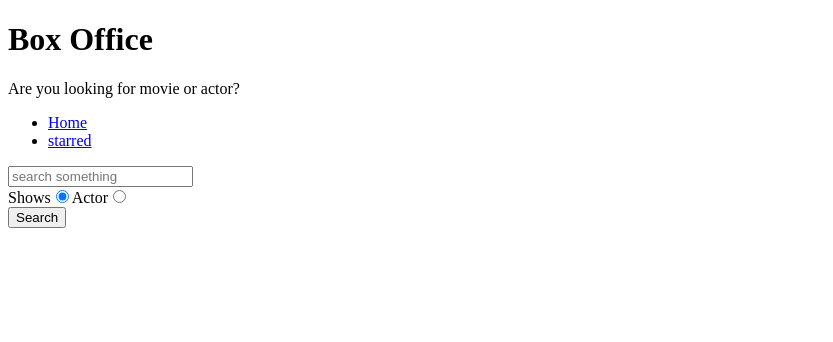
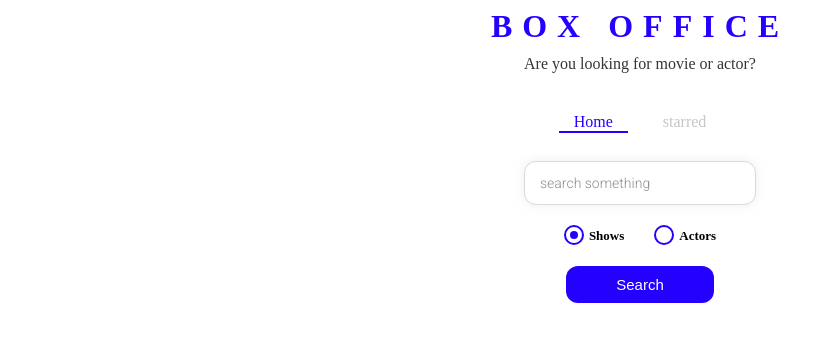
Before and after one commit to lizapatra220/Box-office-app, a React (Create React App) app: page / in a window 1280 px wide. Shown: the top 342 px of the page, without its empty margins (0-833 px from the left). Built offline with nearby package versions, Linux system fonts and the light colour scheme.

Commit message:
styled entire app

```diff
--- a/src/App.js
+++ b/src/App.js
@@ -1,21 +1,27 @@
 import React from "react";
 
-import {Routes,Route} from 'react-router-dom';
-import Home from './Pages/Home';
+import { Routes, Route } from "react-router-dom";
+import Home from "./Pages/Home";
 import Starred from "./Pages/Starred";
 import Show from "./Pages/Show";
-
+import { ThemeProvider } from "styled-components";
+const theme = {
+  mainColors: {
+    blue: "#2400ff",
+    gray: "#c6c6c6",
+    dark: "#353535",
+  },
+};
 
 function App() {
   return (
-
-    <Routes>
-      <Route  path="/" element ={<Home />}/>
-      <Route  path="/starred" element ={<Starred />}/>
-      <Route  path="/show/:id" element ={<Show />}/>
-
-    </Routes>
-
+    <ThemeProvider theme={theme}>
+      <Routes>
+        <Route path="/" element={<Home />} />
+        <Route path="/starred" element={<Starred />} />
+        <Route path="/show/:id" element={<Show />} />
+      </Routes>
+    </ThemeProvider>
   );
 }
 
--- /dev/null
+++ b/src/Components/CustomRadio.js
@@ -0,0 +1,60 @@
+import React from "react";
+import styled from "styled-components";
+
+const RadioWrapper = styled.label`
+  display: block;
+  position: relative;
+  padding-left: 25px;
+  cursor: pointer;
+  font-size: 13px;
+  user-select: none;
+  font-weight: 700;
+  line-height: 1.65;
+  input {
+    position: absolute;
+    opacity: 0;
+    cursor: pointer;
+  }
+  span {
+    position: absolute;
+    top: 0;
+    left: 0;
+    height: 16px;
+    width: 16px;
+    background-color: #fff;
+    border: 2px solid ${({ theme }) => theme.mainColors.blue};
+    border-radius: 50%;
+  }
+  input:checked ~ span {
+    background-color: #fff;
+    border: 2px solid ${({ theme }) => theme.mainColors.blue};
+  }
+  span:after {
+    content: "";
+    position: absolute;
+    display: none;
+  }
+  input:checked ~ span:after {
+    display: block;
+  }
+  span:after {
+    top: 4px;
+    left: 4px;
+    width: 8px;
+    height: 8px;
+    border-radius: 50%;
+    background: ${({ theme }) => theme.mainColors.blue};
+  }
+`;
+
+const CustomRadio = ({ label, ...restProps }) => {
+  return (
+    <RadioWrapper htmlFor={restProps.id}>
+      {label}
+      <input {...restProps} type="radio" />
+      <span />
+    </RadioWrapper>
+  );
+};
+
+export default CustomRadio;
--- /dev/null
+++ b/src/Components/Nav.styled.js
@@ -0,0 +1,41 @@
+import styled from "styled-components";
+import { Link } from "react-router-dom";
+
+export const NavList = styled.ul`
+  display: flex;
+  justify-content: center;
+  list-style: none;
+  margin: 0 0 30px;
+  padding: 0;
+`;
+
+export const LinkStyled = styled(Link)`
+  margin: 0 10px;
+  padding: 3px 15px;
+  position: relative;
+  text-decoration: none;
+  color: ${({ theme }) => theme.mainColors.gray};
+  &.active {
+    color: ${({ theme }) => theme.mainColors.blue};
+    &:after {
+      content: "";
+      position: absolute;
+      display: block;
+      height: 2px;
+      left: 0%;
+      bottom: 0;
+      background-color: ${({ theme }) => theme.mainColors.blue};
+      animation: slide-in 0.3s ease-in forwards;
+      @keyframes slide-in {
+        from {
+          left: 50%;
+          width: 0;
+        }
+        to {
+          left: 0%;
+          width: 100%;
+        }
+      }
+    }
+  }
+`;
--- a/src/Components/Navs.js
+++ b/src/Components/Navs.js
@@ -1,20 +1,29 @@
 import React from "react";
-import { Link } from "react-router-dom";
+import { useLocation } from "react-router-dom";
+import { LinkStyled, NavList } from "./Nav.styled";
+// import { Link } from "react-router-dom";
+
 const LINKS = [
   { to: "/", text: "Home" },
   { to: "/starred", text: "starred" },
 ];
 
 const Navs = () => {
+  const location = useLocation();
   return (
     <div>
-      <ul>
+      <NavList>
         {LINKS.map((item) => (
           <li key={item.to}>
-            <Link to={item.to}>{item.text}</Link>
+            <LinkStyled
+              to={item.to}
+              className={item.to === location.pathname ? "active" : ""}
+            >
+              {item.text}
+            </LinkStyled>
           </li>
         ))}
-      </ul>
+      </NavList>
     </div>
   );
 };
--- a/src/Components/Title.js
+++ b/src/Components/Title.js
@@ -1,14 +1,13 @@
-import React from 'react'
+import React from "react";
+import { TitleWrapper } from "./Title.styled";
 
-const Title = ({title,subtitle}) => {
+const Title = ({ title, subtitle }) => {
   return (
-    <div>
-        <h1>{title}</h1>
-        <p>{subtitle}</p>
+    <TitleWrapper>
+      <h1>{title}</h1>
+      <p>{subtitle}</p>
+    </TitleWrapper>
+  );
+};
 
-
-    </div>
-  )
-}
-
-export default Title
+export default Title;
--- /dev/null
+++ b/src/Components/Title.styled.js
@@ -0,0 +1,16 @@
+import styled from "styled-components";
+
+export const TitleWrapper = styled.div`
+  text-align: center;
+  margin: 0 0 40px;
+  h1 {
+    color: ${({ theme }) => theme.mainColors.blue};
+    letter-spacing: 10px;
+    text-transform: uppercase;
+    margin: 0 0 10px;
+  }
+  p {
+    color: ${({ theme }) => theme.mainColors.dark};
+    margin: 0;
+  }
+`;
--- a/src/Pages/Home.js
+++ b/src/Pages/Home.js
@@ -1,10 +1,16 @@
 import React, { useState } from "react";
-import ActorCard from "../Components/actor/ActorCard";
+// import ActorCard from "../Components/actor/ActorCard";
 import MainPageLayout from "../Components/MainPageLayout";
 import ShowGrid from "../Components/show/ShowGrid";
 import ActorGrid from "../Components/actor/ActorGrid";
 import { getApi } from "../misc/config";
 import { useLastQuery } from "../misc/custom-hooks";
+import {
+  RadioInputsWrapper,
+  SearchButtonWrapper,
+  SearchInput,
+} from "./Home.styled";
+import CustomRadio from "../Components/CustomRadio";
 const Home = () => {
   const [input, setinput] = useLastQuery();
   const [results, setresults] = useState(null);
@@ -45,38 +51,39 @@
 
   return (
     <MainPageLayout>
-      <input
+      <SearchInput
         type="text"
         placeholder="search something"
         onChange={onChangeValue}
         value={input}
         onKeyDown={onKeyDown}
       />
-      <div>
-        <label htmlFor="shows-search">
-          Shows
-          <input
+      <RadioInputsWrapper>
+        <div>
+          <CustomRadio
+            label="Shows"
             id="shows-search"
-            type="radio"
             value="shows"
             onChange={onRadioOption}
             checked={searchedShow}
           />
-        </label>
-        <label htmlFor="actor-search">
-          Actor
-          <input
+        </div>
+        <div>
+          <CustomRadio
+            label="Actors"
             id="actor-search"
-            type="radio"
             value="people"
             onChange={onRadioOption}
             checked={!searchedShow}
           />
-        </label>
-      </div>
-      <button type="text" onClick={onSearchValue}>
-        Search
-      </button>
+        </div>
+      </RadioInputsWrapper>
+      <SearchButtonWrapper>
+        <button type="text" onClick={onSearchValue}>
+          Search
+        </button>
+      </SearchButtonWrapper>
+
       {resultRender()}
     </MainPageLayout>
   );
--- /dev/null
+++ b/src/Pages/Home.styled.js
@@ -0,0 +1,47 @@
+import styled from "styled-components";
+
+export const SearchInput = styled.input`
+  display: block;
+  font-family: "Roboto", sans-serif;
+  width: 200px;
+  margin: auto;
+  outline: none;
+  padding: 13px 15px;
+  border: 1px solid #dbdbdb;
+  box-shadow: 0px 0px 10px 0px rgba(219, 219, 219, 0.5);
+  font-size: 14px;
+  border-radius: 12px;
+  color: #8d8d8d;
+  &::placeholder {
+    font-weight: 300;
+    color: #8d8d8d;
+  }
+`;
+
+export const RadioInputsWrapper = styled.div`
+  display: flex;
+  justify-content: center;
+  margin: 20px 0;
+  div {
+    margin: 0 15px;
+  }
+`;
+
+export const SearchButtonWrapper = styled.div`
+  text-align: center;
+  margin-bottom: 35px;
+
+  button {
+    color: #fff;
+    background-color: ${({ theme }) => theme.mainColors.blue};
+    margin: auto;
+    padding: 10px 50px;
+    font-size: 15px;
+    border: none;
+    outline: none;
+    border-radius: 12px;
+    &:hover {
+      cursor: pointer;
+    }
+  }
+`;
```
